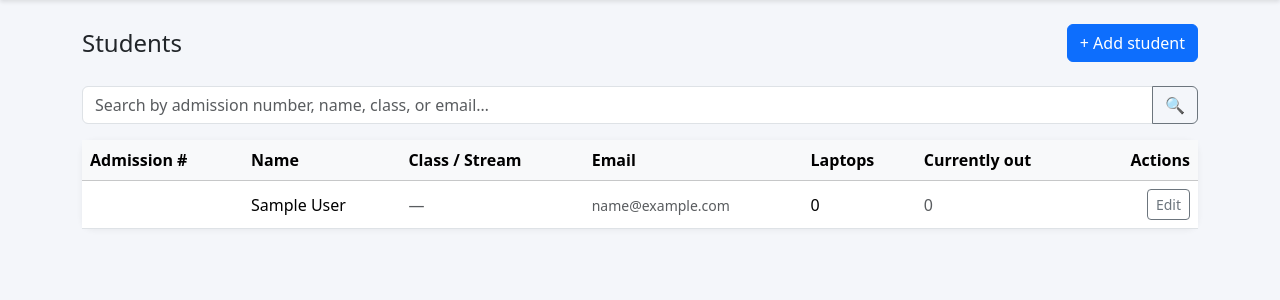
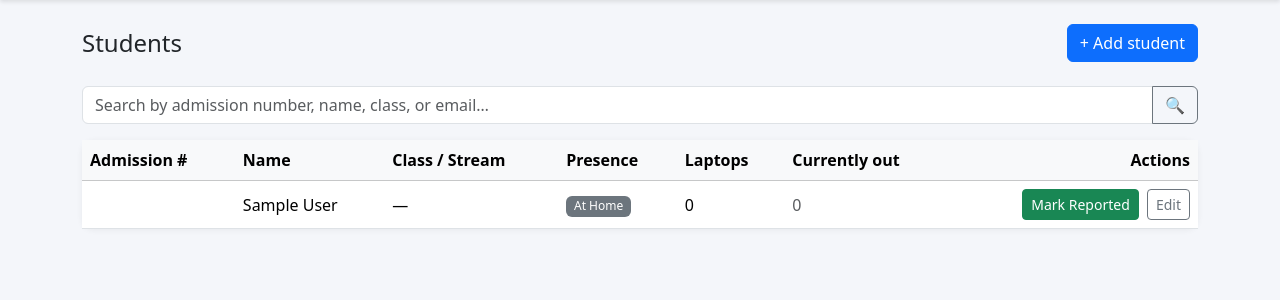
Before and after one commit to manotim/laptop_tracker, a Django app: page /staff/students/ in a window 1280 px wide. Shown: the part 154-454 px from the top of the page. Run offline with Django 5.2, Linux system fonts and the light colour scheme; the visitor is signed in with stand-in values (Sample User, id 1); data comes from the database, SQL or seed files in the repository; data that the repository does not hold is empty.

Commit message:
Add reporting status for students and integrate with laptop availability

```diff
--- a/tracking/models.py
+++ b/tracking/models.py
@@ -14,11 +14,17 @@ class Student(AbstractUser):
     )
     full_name = models.CharField(max_length=120, blank=True)
 
-    # NEW: Class/Stream field
+    # Class/Stream field
     class_stream = models.CharField(
         max_length=50,
         blank=True,
-        help_text="e.g. Form 3 East"
+        help_text="e.g. Form 3 East",
+    )
+
+    # Track physical presence
+    is_reported = models.BooleanField(
+        default=False,
+        help_text="Has the student physically reported back to school?",
     )
 
     REQUIRED_FIELDS = ['admission_number', 'email']
--- a/tracking/templates/tracking/staff_students.html
+++ b/tracking/templates/tracking/staff_students.html
@@ -27,7 +27,7 @@
                     <th>Admission #</th>
                     <th>Name</th>
                     <th>Class / Stream</th>
-                    <th>Email</th>
+                    <th>Presence</th>
                     <th>Laptops</th>
                     <th>Currently out</th>
                     <th class="text-end">Actions</th>
@@ -38,14 +38,17 @@
                     <tr>
                         <td><strong>{{ row.student.admission_number }}</strong></td>
                         <td>{{ row.student.full_name|default:"—" }}</td>
+                        <td>{{ row.student.class_stream|default:"—" }}</td>
+
+                        <!-- NEW: Presence Status -->
                         <td>
-                            {% if row.student.class_stream %}
-                                <span class="badge bg-light text-dark border">{{ row.student.class_stream }}</span>
+                            {% if row.student.is_reported %}
+                                <span class="badge bg-success">On Campus</span>
                             {% else %}
-                                <span class="text-muted">—</span>
+                                <span class="badge bg-secondary">At Home</span>
                             {% endif %}
                         </td>
-                        <td><small class="text-muted">{{ row.student.email|default:"—" }}</small></td>
+
                         <td>{{ row.laptop_count }}</td>
                         <td>
                             {% if row.out_count %}
@@ -55,11 +58,18 @@
                             {% endif %}
                         </td>
                         <td class="text-end">
-                            <a href="{% url 'staff_student_edit' row.student.id %}" class="btn btn-sm btn-outline-secondary">
-                                Edit
-                            </a>
+                            <!-- NEW: Toggle Button -->
+                            <form method="post" action="{% url 'staff_student_toggle_reported' row.student.id %}" class="d-inline">
+                                {% csrf_token %}
+                                {% if row.student.is_reported %}
+                                    <button class="btn btn-sm btn-outline-secondary" type="submit">Mark Away</button>
+                                {% else %}
+                                    <button class="btn btn-sm btn-success" type="submit">Mark Reported</button>
+                                {% endif %}
+                            </form>
 
-                            <!-- NEW: Hide delete button for superusers -->
+                            <a href="{% url 'staff_student_edit' row.student.id %}" class="btn btn-sm btn-outline-secondary ms-1">Edit</a>
+
                             {% if not row.student.is_superuser %}
                             <form method="post" action="{% url 'staff_student_delete' row.student.id %}" class="d-inline ms-1">
                                 {% csrf_token %}
--- a/tracking/urls.py
+++ b/tracking/urls.py
@@ -24,4 +24,6 @@ urlpatterns = [
 
     path('staff/laptops/<int:laptop_id>/delete/', views.staff_laptop_delete, name='staff_laptop_delete'),
     path('staff/students/<int:student_id>/delete/', views.staff_student_delete, name='staff_student_delete'),
+
+    path('staff/students/<int:student_id>/toggle-reported/', views.staff_student_toggle_reported, name='staff_student_toggle_reported'),
 ]
--- a/tracking/views.py
+++ b/tracking/views.py
@@ -399,3 +399,17 @@ def staff_student_delete(request, student_id):
     student.delete()
     messages.success(request, f"Student {adm} was deleted successfully.")
     return redirect('staff_students')
+
+
+@staff_required
+@require_POST
+def staff_student_toggle_reported(request, student_id):
+    student = get_object_or_404(Student, id=student_id)
+    student.is_reported = not student.is_reported
+    student.save(update_fields=['is_reported'])
+
+    status = "reported back" if student.is_reported else "marked as away"
+    messages.success(request, f"Student {student.admission_number} {status}.")
+
+    # Redirect back to wherever the button was clicked from
+    return redirect(request.META.get('HTTP_REFERER', 'staff_students'))
```
Also changed, not shown: tracking/templates/tracking/staff_laptops.html (+10 -6 lines), tracking/migrations/0003_student_is_reported.py (added).
